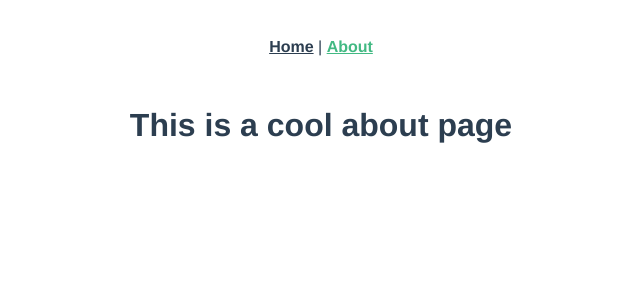
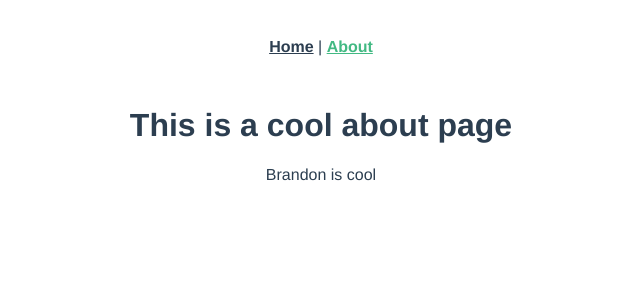
Before and after one commit to SamSharff/online-resumes, a Vue app: page /about in a window 1280 px wide. Shown: the top 300 px of the page, without its empty margins (319-959 px from the left). Built offline with nearby package versions, Linux system fonts and the light colour scheme.

Commit message:
adds message

```diff
--- a/src/views/AboutView.vue
+++ b/src/views/AboutView.vue
@@ -1,5 +1,6 @@
 <template>
   <div class="about">
     <h1>This is a cool about page</h1>
+    Brandon is cool
   </div>
 </template>
```
